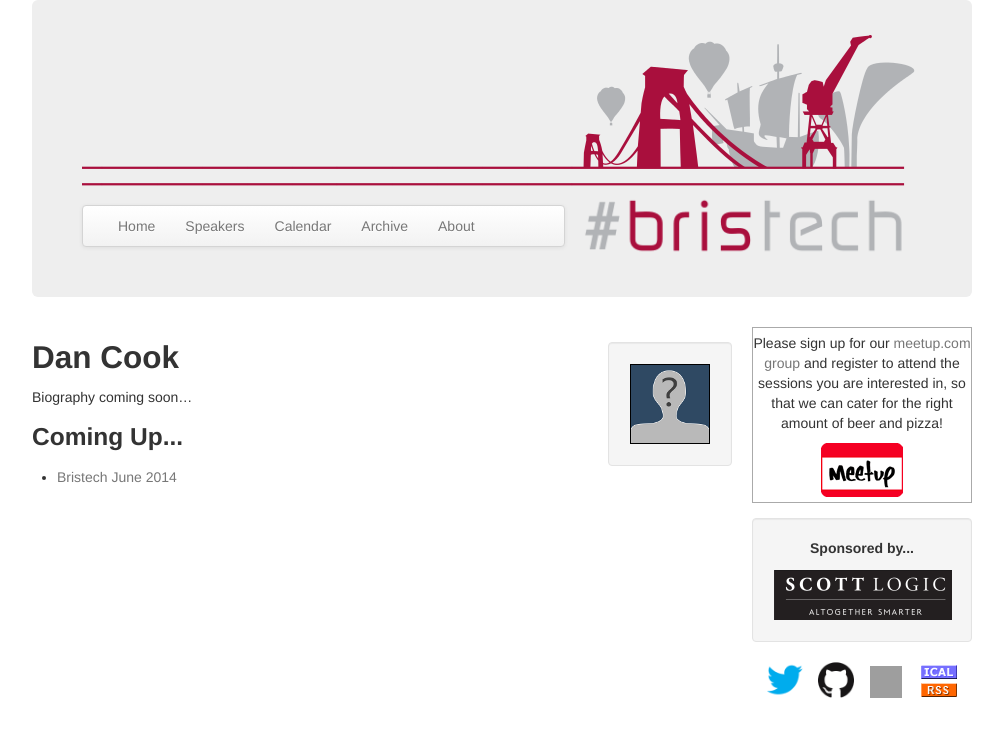
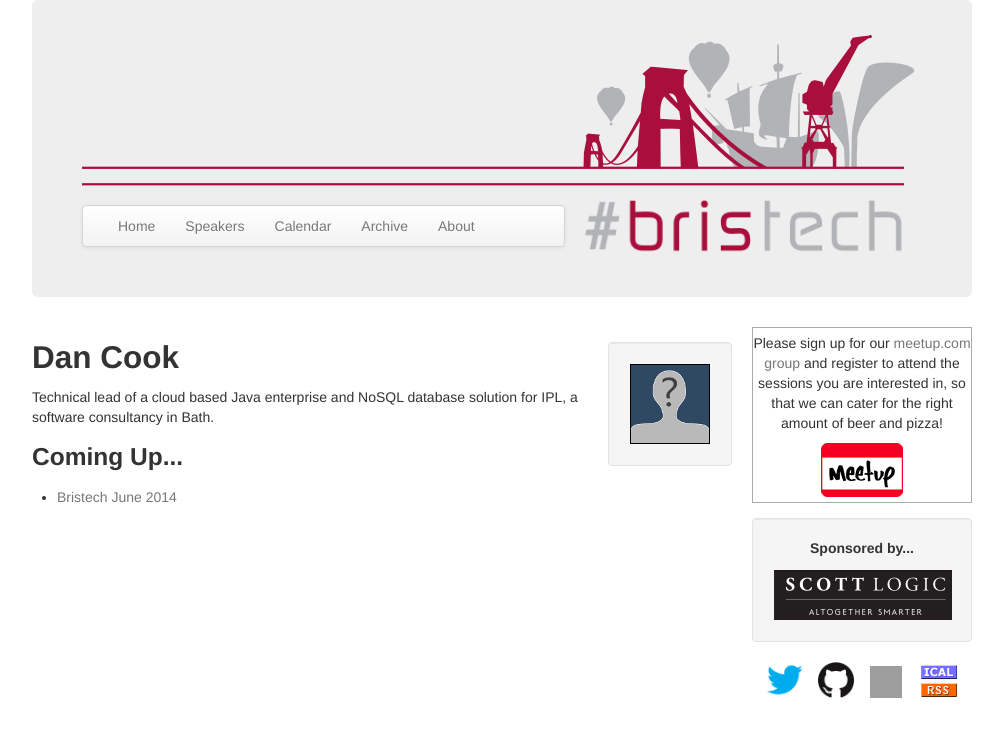
Before and after one commit to bris-tech/bris-tech.github.io, a Jekyll site: the page built from speakers/_posts/2000-01-01-dan-cook.md, in a window 1280 px wide. Shown: the top 737 px of the page, without its empty margins (138-1141 px from the left). Built offline with Jekyll 4.4.1, drawn with Linux system fonts in a browser that asks for light colours; grey boxes are pictures that could not be loaded.

Commit message:
Update 2000-01-01-dan-cook.md

```diff
--- a/speakers/_posts/2000-01-01-dan-cook.md
+++ b/speakers/_posts/2000-01-01-dan-cook.md
@@ -6,4 +6,4 @@ categories: speakers
 permalink: /speakers/dan-cook.html
 ---
 
-Biography coming soon...
+Technical lead of a cloud based Java enterprise and NoSQL database solution for IPL, a software consultancy in Bath.
```
